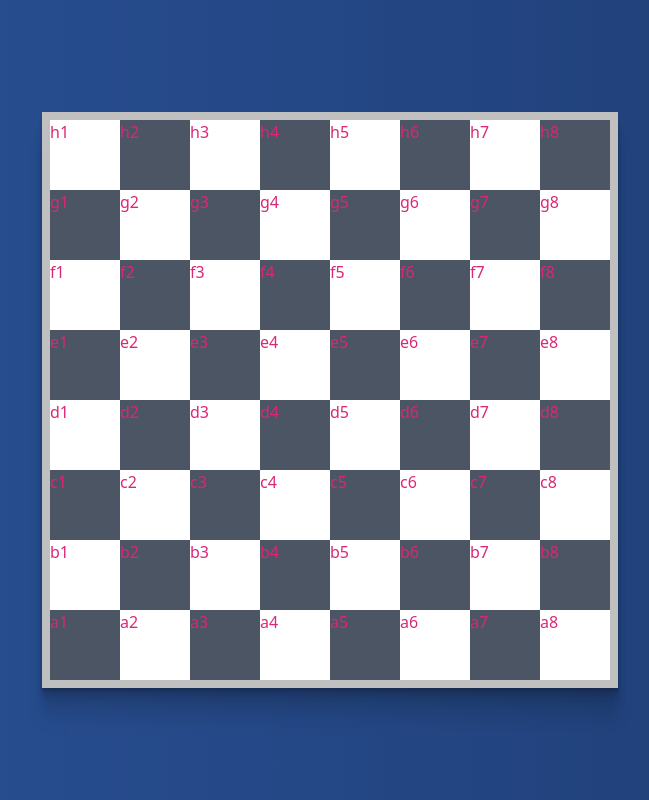
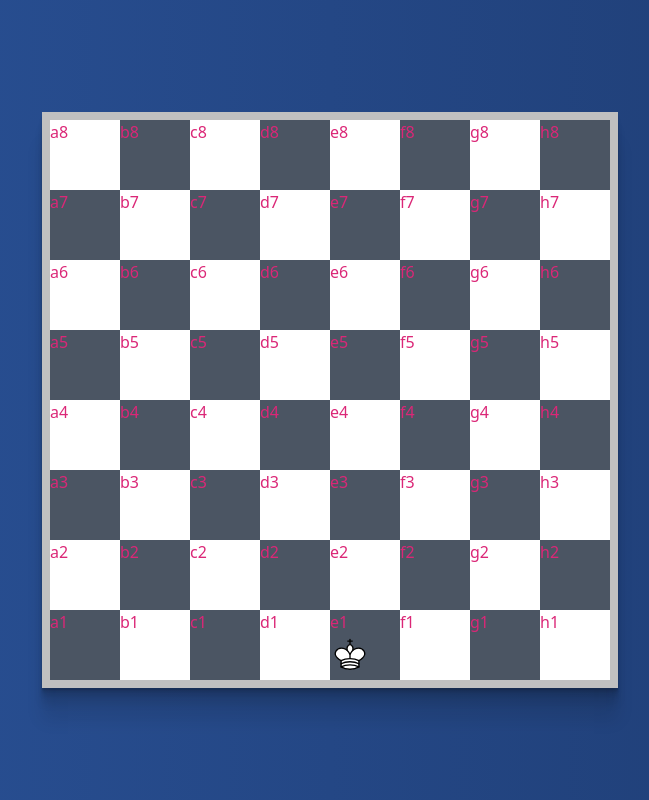
Before and after one commit to zainkazi/chess-app-react, a React app: page / in a window 1280 px wide. Shown: the whole page, without its empty margins (310-959 px from the left). Built offline with nearby package versions, Linux system fonts and the light colour scheme; the HTML template or start-up script is replaced by a standard one.

Commit message:
rendered one piece on board

```diff
--- a/src/components/Board/Board.jsx
+++ b/src/components/Board/Board.jsx
@@ -1,36 +1,65 @@
-import React from "react";
+import React, { useState } from "react";
 import Piece from "../Piece/Piece";
 import Square from "../Square/Square";
 import "./Board.css";
 
 //Pieces
-import kingBlack from "../../assets/pieces/king-black.svg";
+import kingWhite from "../../assets/pieces/white-king.svg";
+import kingBlack from "../../assets/pieces/black-king.svg";
+import queenWhite from "../../assets/pieces/white-queen.svg";
+import queenBlack from "../../assets/pieces/black-queen.svg";
+import rookWhite from "../../assets/pieces/white-rook.svg";
+import rookBlack from "../../assets/pieces/black-rook.svg";
+import bishopWhite from "../../assets/pieces/white-bishop.svg";
+import bishopBlack from "../../assets/pieces/black-bishop.svg";
+import knightWhite from "../../assets/pieces/white-knight.svg";
+import knightBlack from "../../assets/pieces/black-knight.svg";
+import whitePawn from "../../assets/pieces/white-pawn.svg";
+import blackPawn from "../../assets/pieces/black-pawn.svg";
 
 let temp = [];
-let board = [];
+let initialBoard = [];
+let lookupTable = {};
 
 for (var i = 1; i <= 8; i++) {
   for (var j = 1; j <= 8; j++) {
     temp.push({
       id: { i, j },
-      name: `${String.fromCharCode(96 + i)}${j}`,
+      name: `${String.fromCharCode(96 + j)}${i}`,
       color: (i + j) % 2 == 0 ? "bg-gray-600" : "bg-white",
       occupiedBy: "",
     });
+
+    // Create the Lookup table
+    // if (`${String.fromCharCode(96 + i)}${j}`[1] == "2") {
+    //   lookupTable[`${String.fromCharCode(96 + i)}${j}`] = whitePawn;
+    // } else if (`${String.fromCharCode(96 + i)}${j}`[1] == "7") {
+    //   lookupTable[`${String.fromCharCode(96 + i)}${j}`] = blackPawn;
+    // } else {
+    //   lookupTable[`${String.fromCharCode(96 + i)}${j}`] = "";
+    // }
+
+    lookupTable[`${String.fromCharCode(96 + i)}${j}`] = { name: "", url: "" };
+    lookupTable["e1"] = {
+      name: "king-white",
+      imageUrl: kingWhite,
+    };
   }
 }
 
 for (var i = 63; i >= 0; i -= 8) {
-  board.push(temp.slice(i - 7, i + 1));
+  initialBoard.push(temp.slice(i - 7, i + 1));
 }
-board = [].concat(...board);
+initialBoard = [].concat(...initialBoard);
 
 const Board = () => {
-  console.log(board);
+  const [board, setBoard] = useState(initialBoard);
+
+  console.log(lookupTable);
 
   return (
     <div className="board">
-      {board.map((square) => (
+      {initialBoard.map((square) => (
         <Square
           key={square.name}
           id={square.id}
@@ -38,7 +67,9 @@ const Board = () => {
           color={square.color}
           occupiedBy={square.occupiedBy}
         >
-          {square.occupiedBy.length == 0 ? null : <Piece image={kingBlack} />}
+          {lookupTable[square.name].name.length == 0 ? null : (
+            <Piece image={lookupTable[square.name].imageUrl} />
+          )}
         </Square>
       ))}
     </div>
```
Also changed, not shown: 1 other file (tests, documents, lock files or other folders).
